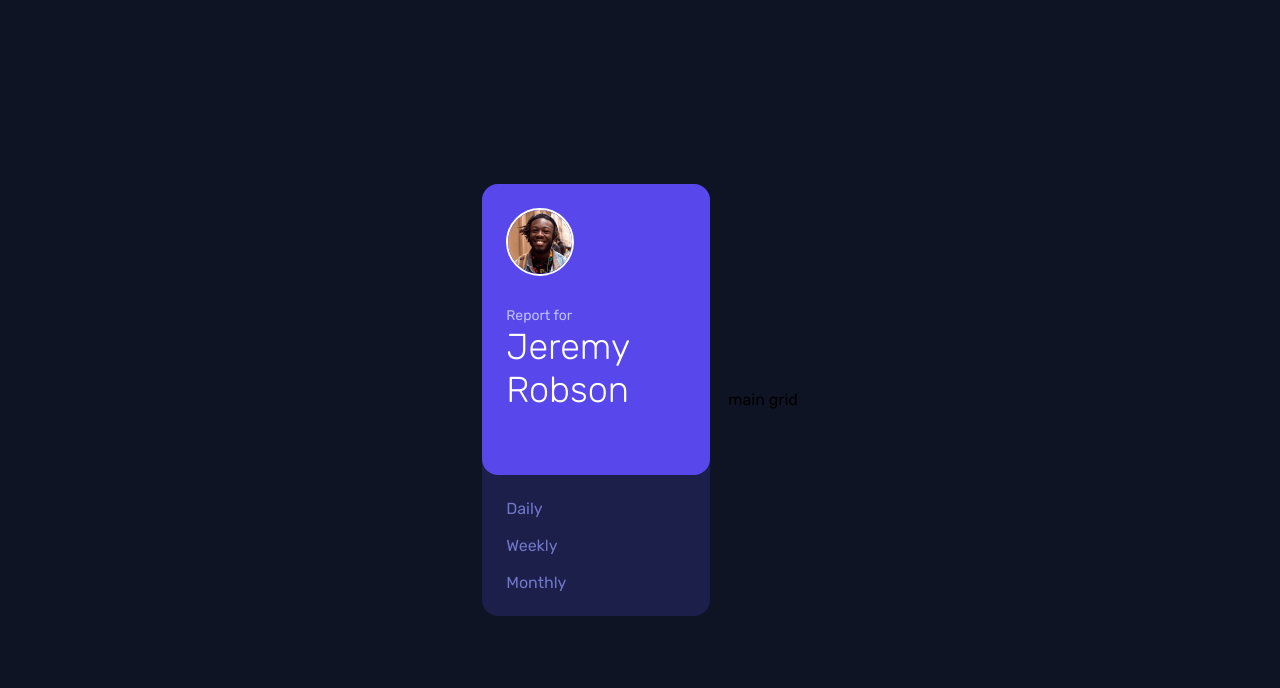
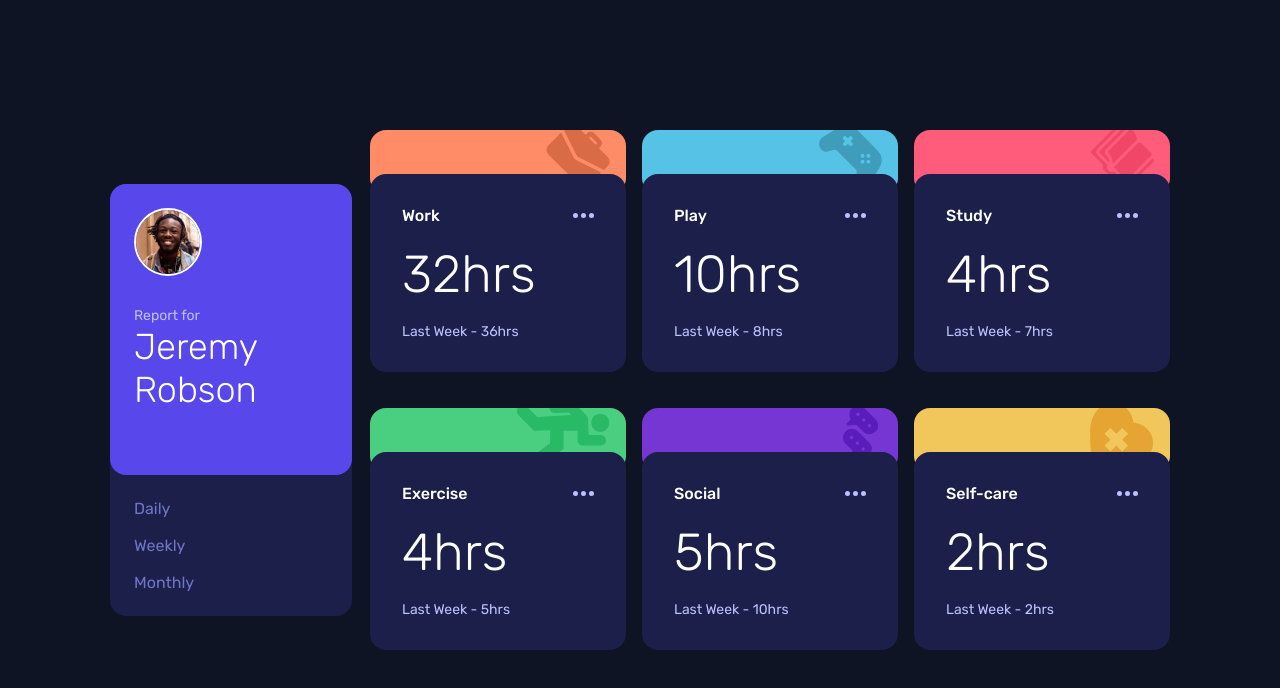
Before and after one commit to lanaschuster/time-tracking-dashboard, a Vue app: page / in a window 1280 px wide. Shown: the top 688 px of the page. Built offline with nearby package versions, Linux system fonts and the light colour scheme.

Commit message:
feat: add dashboard item cards

```diff
--- a/src/App.vue
+++ b/src/App.vue
@@ -6,9 +6,36 @@
         <ReportPresentationCard />
       </template>
       <template #main-grid>
-        <div>
-          main grid
-        </div>
+        <DashboardItemCard
+          variant="work"
+          main-text="32hrs"
+          description="Last Week - 36hrs"
+        />
+        <DashboardItemCard
+          variant="play"
+          main-text="10hrs"
+          description="Last Week - 8hrs"
+        />
+        <DashboardItemCard
+          variant="study"
+          main-text="4hrs"
+          description="Last Week - 7hrs"
+        />
+        <DashboardItemCard
+          variant="exercise"
+          main-text="4hrs"
+          description="Last Week - 5hrs"
+        />
+        <DashboardItemCard
+          variant="social"
+          main-text="5hrs"
+          description="Last Week - 10hrs"
+        />
+        <DashboardItemCard
+          variant="self-care"
+          main-text="2hrs"
+          description="Last Week - 2hrs"
+        />
       </template>
     </TimeDashboardLayout>
   </main>
@@ -17,11 +44,13 @@
 <script>
 import TimeDashboardLayout from '@/layouts/time-dashboard-layout/time-dashboard-layout.vue'
 import ReportPresentationCard from '@/components/report-presentation-card/report-presentation-card.vue'
+import DashboardItemCard from '@/components/dashboard-item-card/dashboard-item-card.vue'
 
 export default {
   components: {
     TimeDashboardLayout,
-    ReportPresentationCard
+    ReportPresentationCard,
+    DashboardItemCard
   }
 }
 </script>
@@ -42,4 +71,11 @@ main {
   justify-content: center;
   align-items: center;
 }
+@media screen and (max-width: 921px) {
+  main {
+    height: 100%;
+    display: block;
+    padding: 32px 0;
+  }
+}
 </style>
--- a/src/assets/scss/_variables.scss
+++ b/src/assets/scss/_variables.scss
@@ -4,12 +4,14 @@
 $grid-gap: 18px;
 $border-radius: 16px;
 
-$report-presentation-card-width: 228px;
+$report-presentation-card-width: 242px;
+$dashboard-item-card-width: calc(242px - 64px);
 
 // colors
 $primary: hsl(246, 80%, 60%);
 $theme-darkest-color: hsl(226, 43%, 10%);
 $theme-dark-color: hsl(235, 46%, 20%);
+$theme-dark-color-hover: hsl(235, 36%, 31%);
 $theme-light-color: hsl(235, 45%, 61%);
 $theme-lightest-color: hsl(236, 100%, 87%);
 
--- /dev/null
+++ b/src/components/dashboard-item-card/dashboard-item-card.vue
@@ -0,0 +1,158 @@
+<template>
+  <div class="dashboard-item-card" :class="[ classes ]">
+    <div class="header">
+      <img :src="image" alt="item image">
+    </div>
+    <div class="body">
+      <div class="title-section">
+        {{ title }}
+        <img src="/images/icon-ellipsis.svg" alt="Options" title="Options">
+      </div>
+      <span class="main-text">{{ mainText }}</span>
+      <span class="description">{{ description }}</span>
+    </div>
+  </div>
+</template>
+
+<script>
+import { computed, ref } from 'vue'
+
+export default {
+  props: {
+    variant: {
+      type: String,
+      required: true,
+      validator: (type) => /work|play|study|exercise|social|self-care/.test(type),
+    },
+    mainText: {
+      type: String,
+      required: true
+    },
+    description: {
+      type: String,
+      default: ''
+    }
+  },
+  setup(props) {
+    const variant = props.variant
+    let classes = ref(`${variant}-card`)
+
+    const image = computed(() => {
+      return `/images/icon-${variant}.svg`
+    })
+
+    const title = computed(() => {
+      return props.variant.charAt(0).toUpperCase() + props.variant.slice(1);
+    })
+
+    return {
+      variant,
+      classes,
+      image,
+      title
+    }
+  }
+}
+</script>
+
+<style lang="scss" scoped>
+.dashboard-item-card {
+  display: flex;
+  flex-direction: column;
+  justify-content: center;
+  width: 256px;
+
+  .header {
+    border-radius: $border-radius;
+    height: 64px;
+    width: calc(100% - 32px);
+    display: flex;
+    justify-content: flex-end;
+    overflow: hidden;
+    padding: 0 16px;
+
+    img {
+      transform: translateY(-6px);
+    }
+  }
+
+  .body {
+    background: $theme-dark-color;
+    // height: $dashboard-item-card-width;
+    width: calc(100% - 64px);
+    border-radius: $border-radius;
+    transform: translateY(-20px);
+    display: flex;
+    flex-direction: column;
+    padding: 32px;
+    cursor: pointer;
+    row-gap: 18px;
+
+    &:hover {
+      background: $theme-dark-color-hover;
+    }
+
+    .title-section {
+      display: flex;
+      justify-content: space-between;
+      align-items: center;
+      color: white;
+      font-weight: 500;
+      // padding: 32px 0 16px 0;
+
+      img {
+        cursor: pointer;
+      }
+    }
+
+    .main-text {
+      color: white;
+      font-size: 52px;
+      // line-height: 140%;
+      font-weight: 100;
+    }
+
+    .description {
+      color: $theme-lightest-color;
+      font-size: 14px;
+
+    }
+  }
+}
+.work-card {
+  @extend .dashboard-item-card;
+  .header {
+    background: $work-color;
+  }
+}
+.play-card {
+  @extend .dashboard-item-card;
+  .header {
+    background: $play-color;
+  }
+}
+.study-card {
+  @extend .dashboard-item-card;
+  .header {
+    background: $study-color;
+  }
+}
+.exercise-card {
+  @extend .dashboard-item-card;
+  .header {
+    background: $exercise-color;
+  }
+}
+.social-card {
+  @extend .dashboard-item-card;
+  .header {
+    background: $social-color;
+  }
+}
+.self-care-card {
+  @extend .dashboard-item-card;
+  .header {
+    background: $self-care-color;
+  }
+}
+</style>
--- a/src/layouts/time-dashboard-layout/time-dashboard-layout.vue
+++ b/src/layouts/time-dashboard-layout/time-dashboard-layout.vue
@@ -17,15 +17,32 @@ section {
   column-gap: $grid-gap;
   flex-wrap: wrap;
   width: 100%;
+
+  .main-grid {
+    display: grid;
+    grid-template-columns: 1fr 1fr 1fr;
+    column-gap: 16px;
+    row-gap: 16px;
+    height: 100%;
+  }
 }
 
-@media screen and (max-width: 768px) {
+@media screen and (max-width: 921px) {
   section {
     row-gap: $grid-gap;
     overflow-y: scroll;
-  }
-  .side-column, .main-grid {
-    padding: 0 16px;
+    flex-direction: column;
+
+    .main-grid {
+      display: grid;
+      grid-template-columns: 1fr;
+      row-gap: 4px;
+      height: 100%;
+    }
+
+    .side-column, .main-grid {
+      padding: 0 16px;
+    }
   }
 }
 </style>
```
